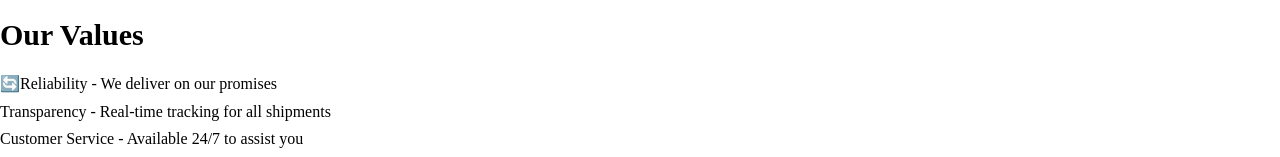
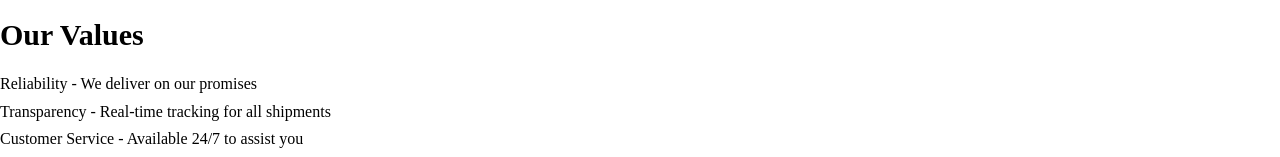
Before and after one commit to badger-ai/ship, a Next.js app: page /about in a window 1280 px wide. Shown: the part 457-614 px from the top of the page. Built offline with nearby package versions, Linux system fonts and the light colour scheme.

Commit message:
Fix file name, MONGODB_URI, About page visibility, WebSocket error

```diff
--- a/app/about/page.jsx
+++ b/app/about/page.jsx
@@ -27,9 +27,7 @@ export default function About() {
 we connect lives, dreams, and opportunities across continents.</p>
           <h2 className="text-2xl font-semibold mt-8">Our Values</h2>
           <ul className="list-disc pl-6 space-y-2">
-            <li className="flex items-center transition-transform hover:scale-105">
-  <span className="mr-2 animate-spin-slow">🔄</span>Reliability - We deliver on our promises
-</li>
+            <li>Reliability - We deliver on our promises</li>
             <li>Transparency - Real-time tracking for all shipments</li>
             <li>Customer Service - Available 24/7 to assist you</li>
             <li>Innovation - Constantly improving our services</li>
--- a/css/globals.css
+++ b/css/globals.css
@@ -175,13 +175,6 @@ a:hover {
 .about-content li {
   margin-bottom: var(--space-sm);
   color: var(--gray-800);
-}
-@keyframes spin-slow {
-  from { transform: rotate(0deg); }
-  to { transform: rotate(360deg); }
-}
-.animate-spin-slow {
-  animation: spin-slow 3s linear infinite;
 }
 
 /* ===== Buttons ===== */
```
